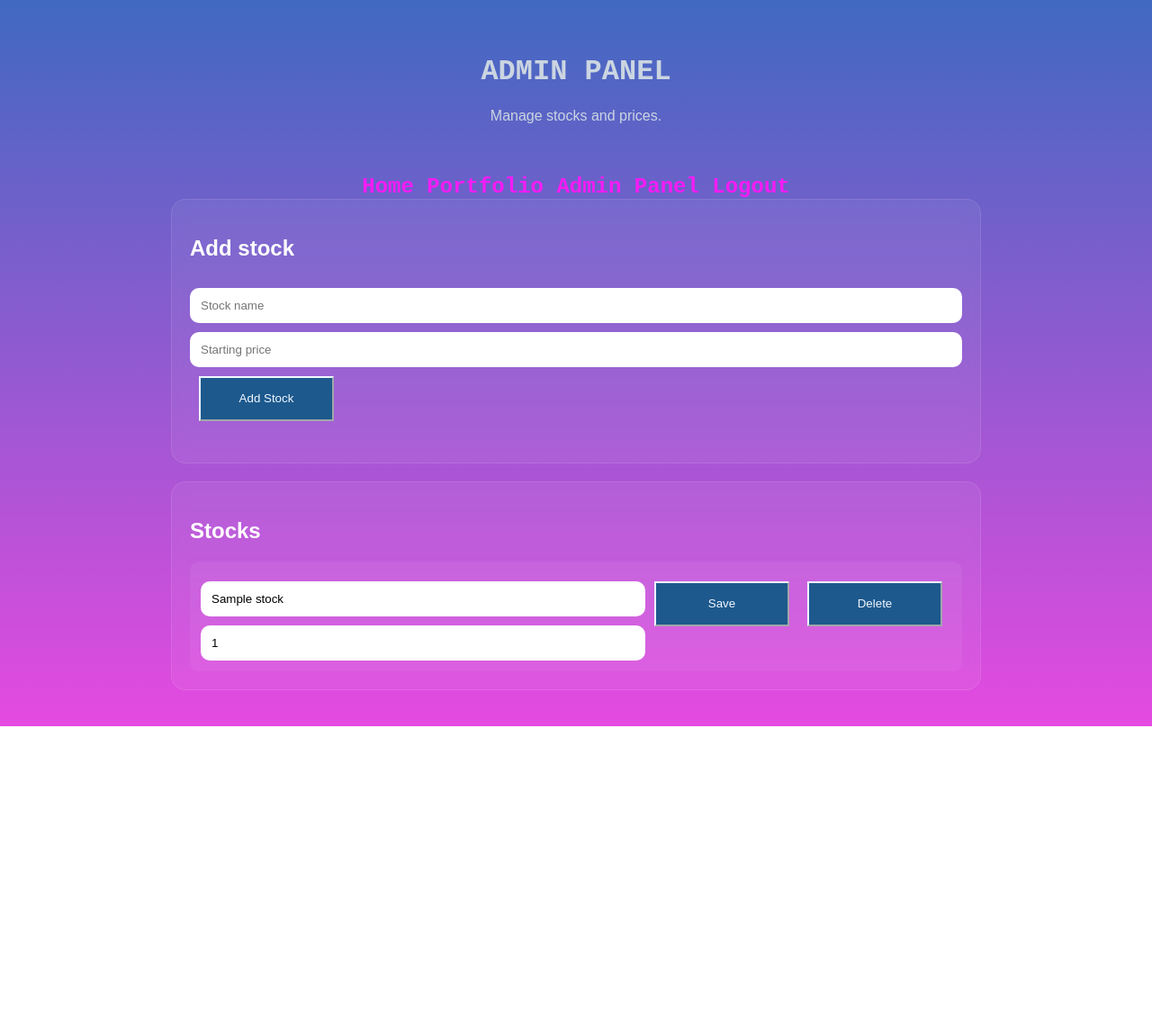
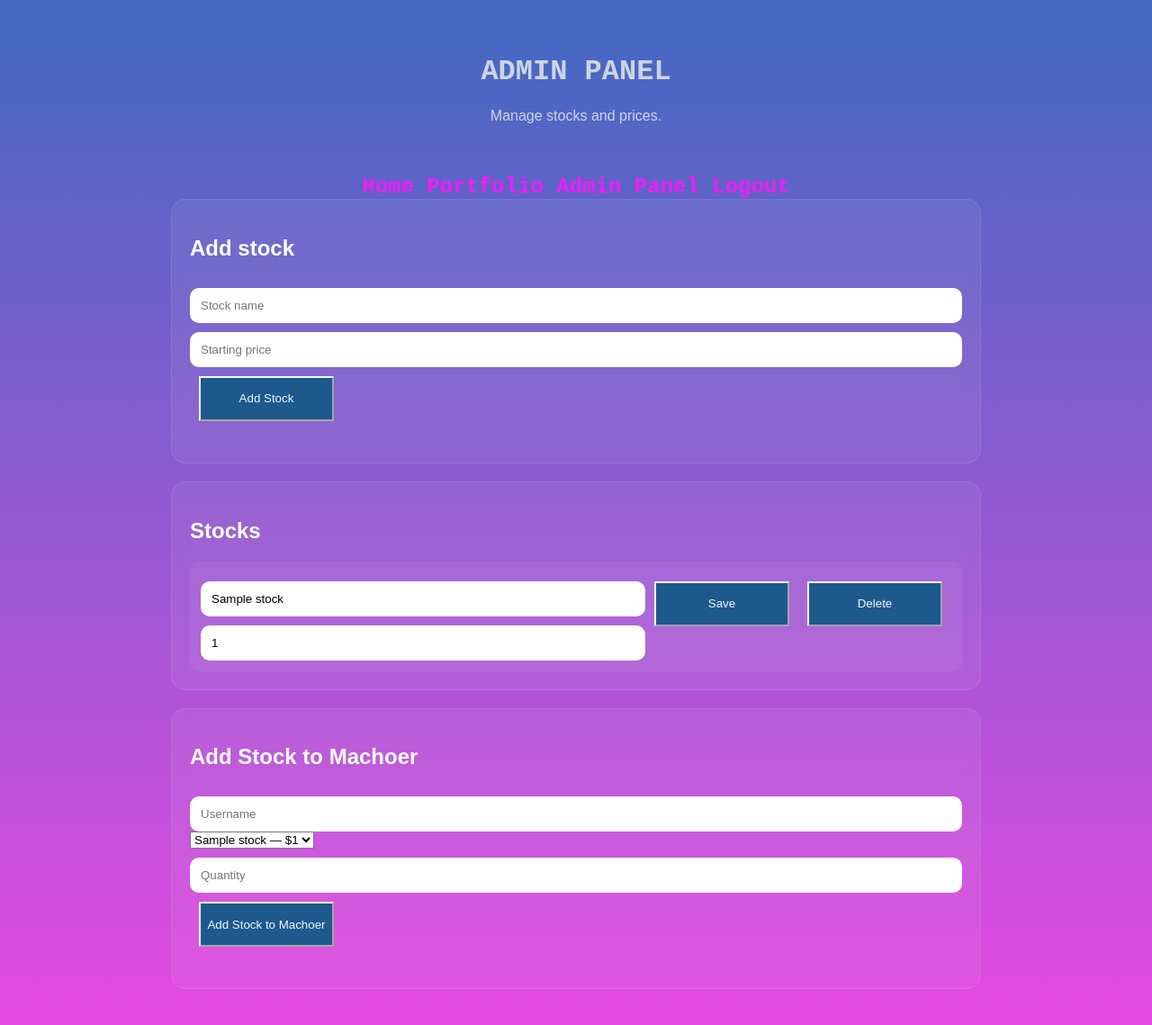
Before and after one commit to absol255/Macho-Stock-Market, a Flask app: page /admin in a window 1280 px wide. Shown: the whole page at 90% size. Before the commit the page ends 807 px from the top, so only its background shows below. Run offline with Flask 3, Linux system fonts and the light colour scheme; a user stored in the database is signed in; tables that the repository leaves empty hold one stand-in row (values such as "Sample post"); some libraries are stand-ins or nearby versions.

Commit message:
ahsdiuafs

```diff
--- a/app.py
+++ b/app.py
@@ -456,6 +456,53 @@ def admin_create_stock():
 
     return jsonify(stock.to_dict()), 201
 
+@app.route("/api/admin/addstock")
+@login_required
+def admin_addstock():
+    data = request.get_json(silent=True) or {}
+
+    username = data.get("username")
+    stock_id = data.get("stock_id")
+    quantity = data.get("quantity")
+
+    try:
+        username = str(username)
+        stock_id = int(stock_id)
+        quantity = int(quantity)
+    except (TypeError, ValueError):
+        return jsonify({"error": "Invalid stock or quantity or username"}), 400
+
+    if quantity <= 0:
+        return jsonify({"error": "Quantity must be positive"}), 400
+
+    stock = db.session.get(Stock, stock_id)
+    if not stock:
+        return jsonify({"error": "Stock not found"}), 404
+
+    user = User.query.filter_by(
+        username=username
+    )
+    if not user:
+        return jsonify({"error": "User not found"}), 404
+
+    holding = Holding.query.filter_by(
+        trader_id=user.id,
+        stock_id=stock.id,
+    ).first()
+
+    if not holding:
+        holding = Holding(trader_id=user.id, stock_id=stock.id, quantity=0)
+        db.session.add(holding)
+
+    holding.quantity += quantity
+    db.session.commit()
+
+    return jsonify({
+        "success": True,
+        "user": user,
+        "quantity": holding.quantity,
+    })
+
 
 @app.route("/api/admin/stocks/<int:stock_id>", methods=["PATCH"])
 @login_required
--- a/static/js/admin.js
+++ b/static/js/admin.js
@@ -4,6 +4,10 @@
     const newValue = document.getElementById("new-value");
     const addBtn = document.getElementById("add-btn");
     const adminMsg = document.getElementById("admin-msg");
+    const addStockList = document.getElementById("add-stock-list");
+    const addStockBtn = document.getElementById("add-stock-btn");
+    const stockUsername = document.getElementById("stock-username");
+    const stockValue = document.getElementById("stock-value");
 
     function message(text) {
         adminMsg.textContent = text;
@@ -74,6 +78,14 @@
                             });
                     });
                 });
+
+                addStockList.innerHTML = stocks.map(function (s) {
+                    return (
+                        '<option value="' + s.id + '">' +
+                        s.stock_name + " — $" + s.value +
+                        "</option>"
+                    );
+                }).join("");
             });
     }
 
@@ -101,5 +113,31 @@
             });
     });
 
+    addStockBtn.addEventListener("click", function () {
+        const username = String(stockUsername.value)
+        const stockId = parseInt(addStockList.value, 10);
+        const quantity = parseInt(stockValue.value, 10);
+        if (!stockId) return;
+        if (!username) return;
+
+        fetch("/api/admin/addstock", {
+            method: "POST",
+            credentials: "include",
+            headers: { "Content-Type": "application/json" },
+            body: JSON.stringify({username: username, stock_id: stockId, quantity: quantity || 0 }),
+        })
+            .then(function (r) { return r.json().then(function (d) { return { ok: r.ok, d: d }; }); })
+            .then(function (res) {
+                if (!res.ok) {
+                    message(res.d.error || "Could not add stock to machoer");
+                    return;
+                }
+                newName.value = "";
+                newValue.value = "";
+                message("Stock added to machoer.");
+                load();
+            });
+    });
+
     load();
 })();
--- a/templates/admin.html
+++ b/templates/admin.html
@@ -34,6 +34,15 @@
             <h2>Stocks</h2>
             <div id="admin-stock-list"></div>
         </div>
+
+        <div class="card">
+            <h2>Add Stock to Machoer</h2>
+            <input type="text" id="stock-username" placeholder="Username" maxlength="64">
+            <select id="add-stock-list"></select>
+            <input type="number" id="stock-value" min="0" placeholder="Quantity">
+            <button class="button" id="add-stock-btn" type="button">Add Stock to Machoer</button>
+            <p id="admin-msg"></p>
+        </div>
     </div>
 
     <script src="/static/js/admin.js"></script>
```
